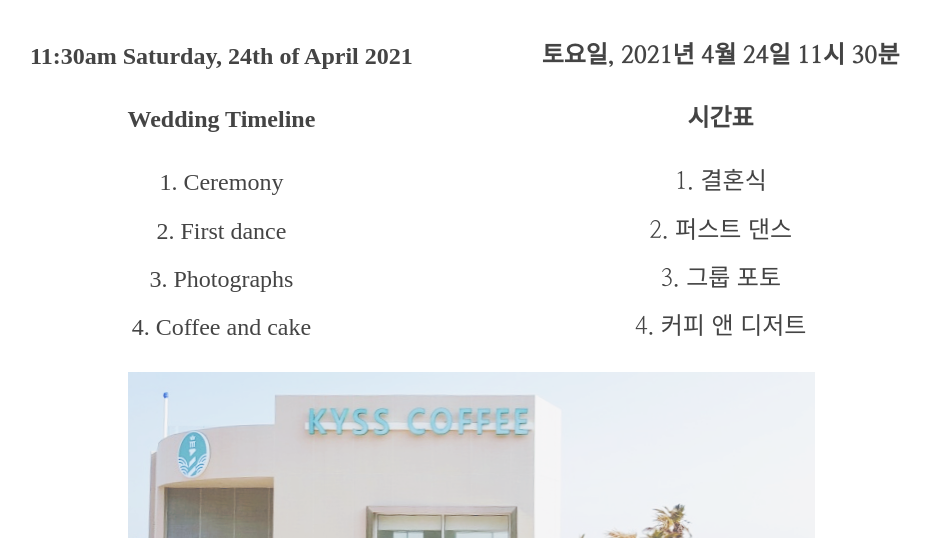
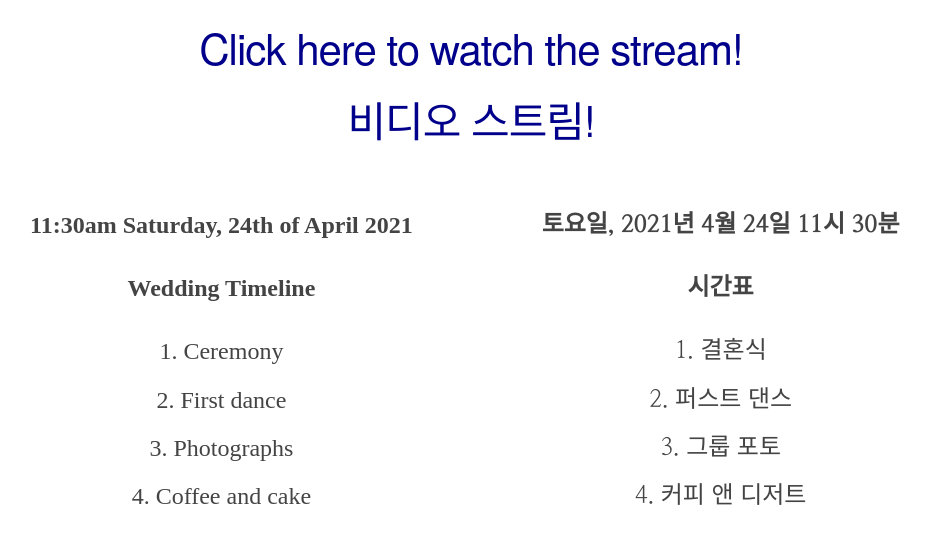
Before and after one commit to slacjs/slacjs.github.io, a plain HTML site: page index.html in a window 1280 px wide. Shown: the part 184-722 px from the top of the page, without its empty margins (169-1100 px from the left). Drawn offline with Linux system fonts and the light colour scheme; a web font is replaced by a local one.

Commit message:
Update index.html
added links to streams

```diff
--- a/index.html
+++ b/index.html
@@ -24,6 +24,13 @@
             </div>
         </div>
 
+        <div class="row">
+            <div class="twelve columns">
+                <br />
+                <h2><a href="http://stream.samhill.cc">Click here to watch the stream!</a></h2>
+                <h2><a href="http://stream.samhill.cc">비디오 스트림!</a></h2>
+            </div>
+        </div>
         <div class="row topmargin">
             <div class="six columns">
                 <p class="english"><strong>11:30am Saturday, 24th of April 2021</strong></p>
```
